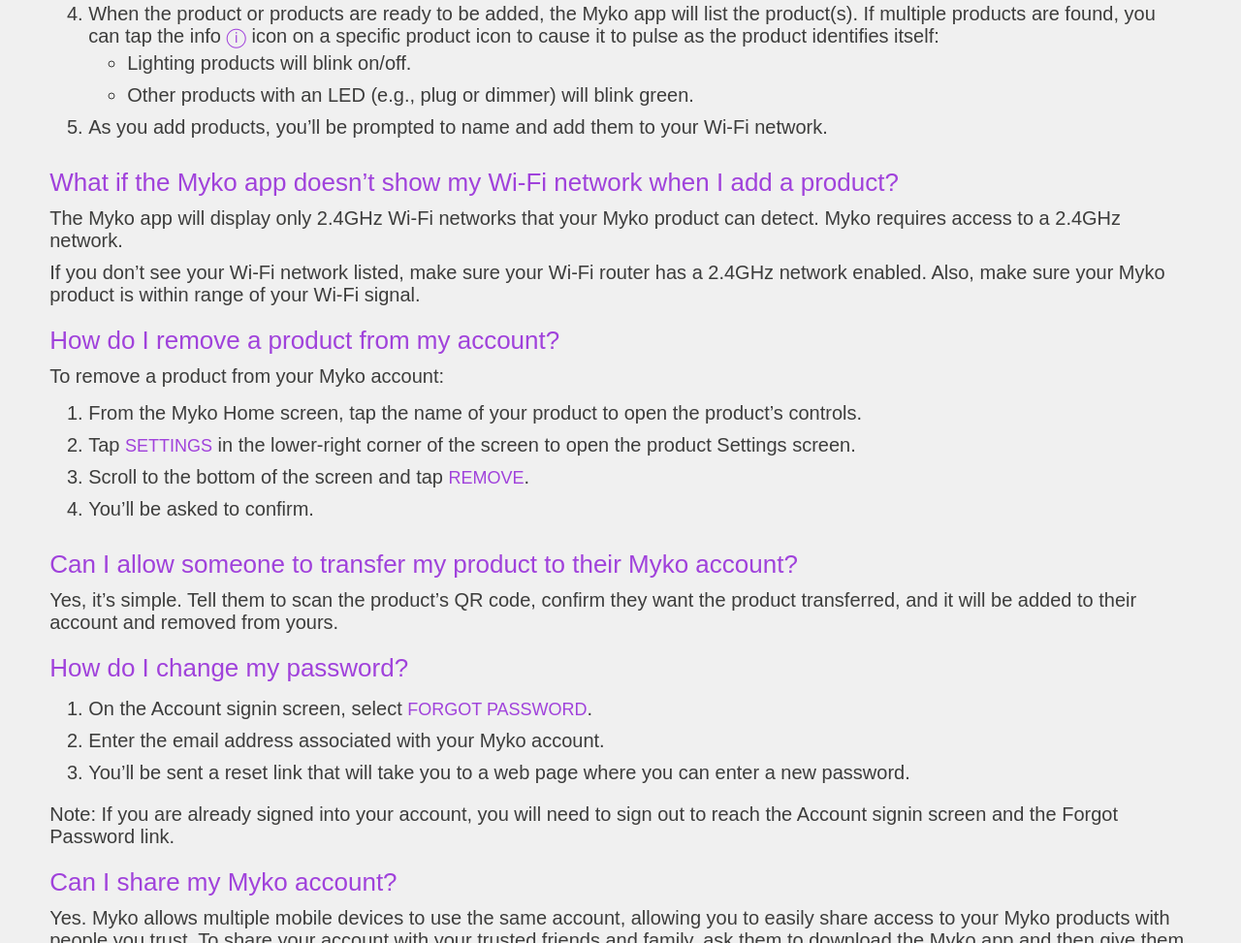
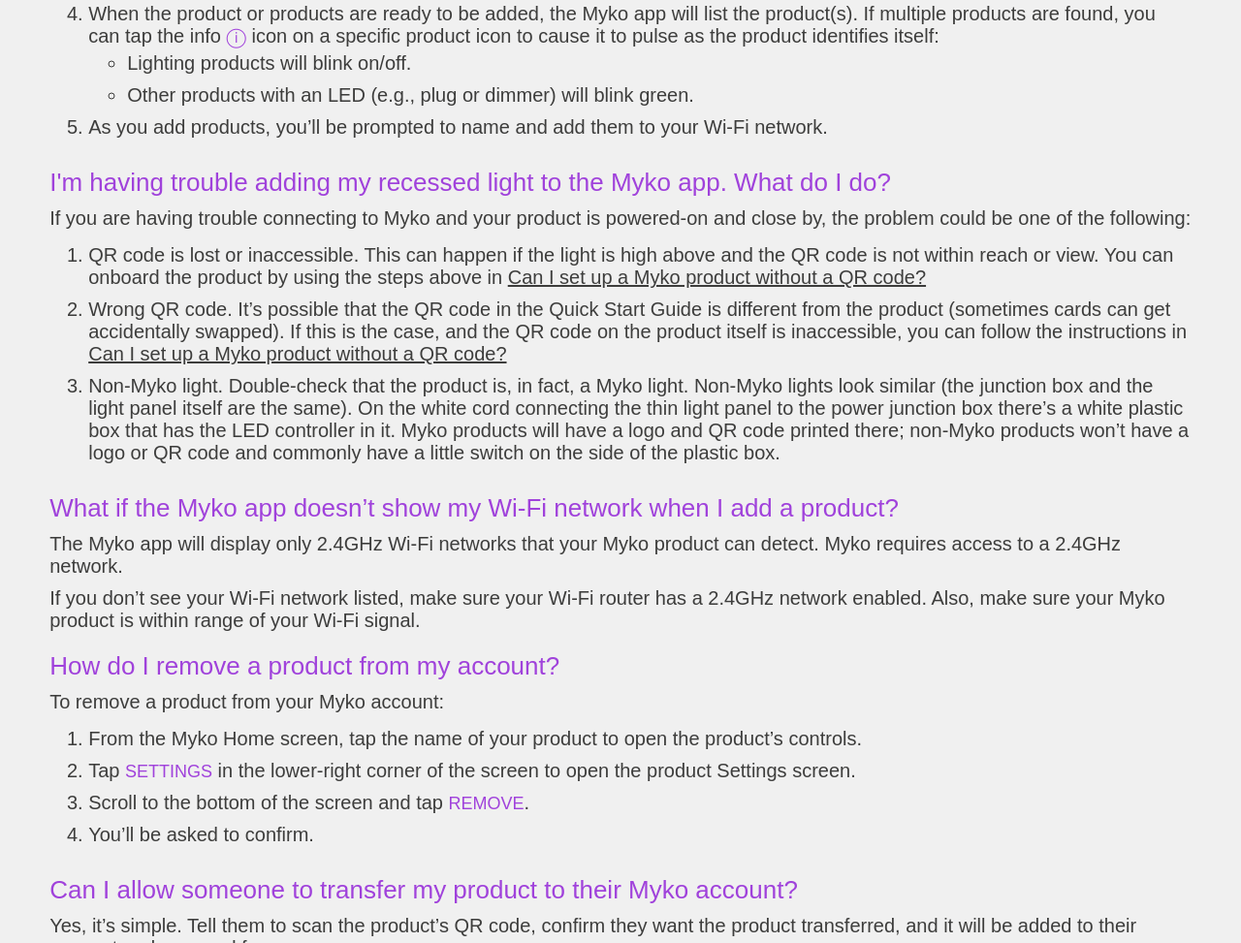
Before and after one commit to cdevshub/cdevshub.github.io, a plain HTML site: page index.html in a window 1280 px wide. Shown: the part 1823-2796 px from the top of the page at 97% size. Drawn offline with Linux system fonts and the light colour scheme.

Commit message:
Added recessed light onboarding Q&A

```diff
--- a/index.html
+++ b/index.html
@@ -170,7 +170,7 @@
 	<li>Follow on-screen instructions in the app to set up Wi-Fi.</li>
 </ol>
 
-<h2>Can I set up a Myko product without a QR code?</h2>
+<h2 id="NoQRCode">Can I set up a Myko product without a QR code?</h2>
 <p>Yes. Follow these instructions:</p>
 <ol>
 	<li>In the Myko app, tap the circular icon <span class="UIText">+</span> then select <span class="UIText">Add a New Product</span>.</li>
@@ -183,6 +183,14 @@
 		</ul>
 	</li>
 	<li>As you add products, you’ll be prompted to name and add them to your Wi-Fi network.</li>
+</ol>
+
+<h2>I'm having trouble adding my recessed light to the Myko app. What do I do?</h2>
+<p>If you are having trouble connecting to Myko and your product is powered-on and close by, the problem could be one of the following:</p>
+<ol>
+	<li><strong>QR code is lost or inaccessible.</strong> This can happen if the light is high above and the QR code is not within reach or view. You can onboard the product by using the steps above in <a href="#NoQRCode">Can I set up a Myko product without a QR code?</a></li>
+	<li><strong>Wrong QR code.</strong> It’s possible that the QR code in the Quick Start Guide is different from the product (sometimes cards can get accidentally swapped). If this is the case, and the QR code on the product itself is inaccessible, you can follow the instructions in <a href="#NoQRCode">Can I set up a Myko product without a QR code?</a></li>
+	<li><strong>Non-Myko light.</strong>  Double-check that the product is, in fact, a Myko light. Non-Myko lights look similar (the junction box and the light panel itself are the same). On the white cord connecting the thin light panel to the power junction box there’s a white plastic box that has the LED controller in it. Myko products will have a logo and QR code printed there; non-Myko products won’t have a logo or QR code and commonly have a little switch on the side of the plastic box.</li>
 </ol>
 
 <h2>What if the Myko app doesn’t show my Wi-Fi network when I add a product?</h2>
```
